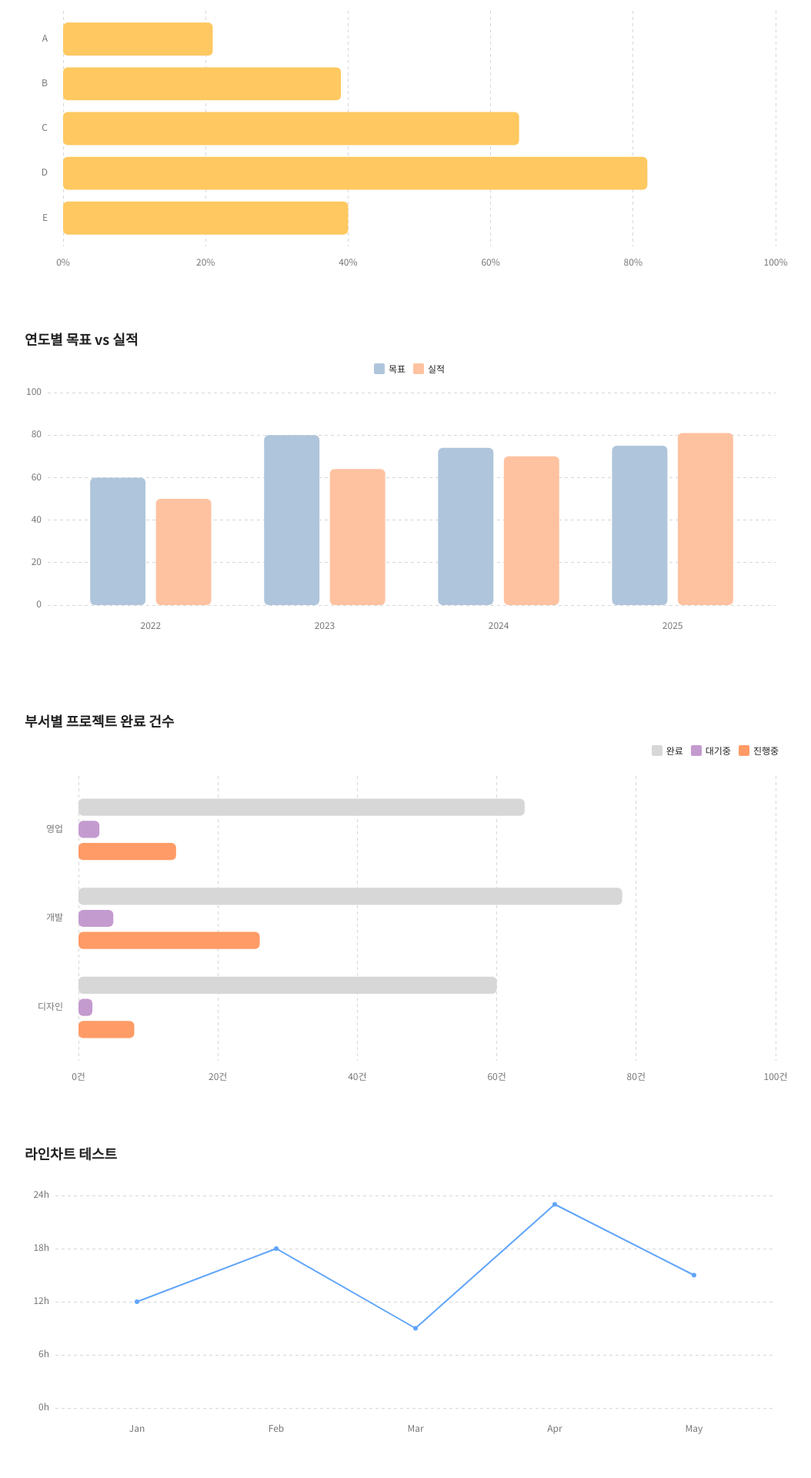
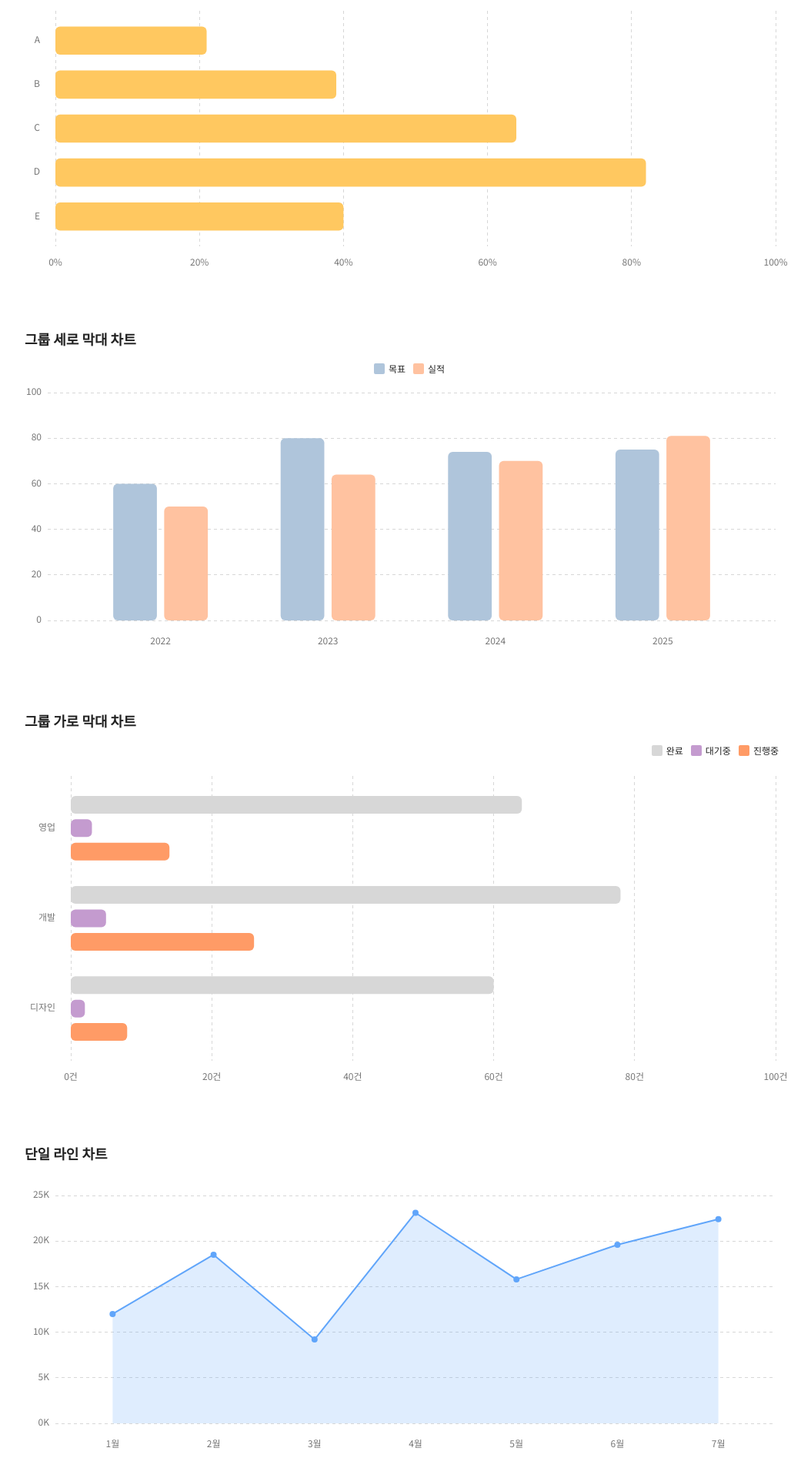
Before and after one commit to K-Sohyun/react-charts, a React (Vite) app: page / in a window 1280 px wide. Shown: the part 652-2572 px from the top of the page at 77% size, without its empty margins (108-1162 px from the left). Built offline with nearby package versions, Linux system fonts and the light colour scheme.

Commit message:
라인차트 수정, 애니메이션 css로 제어

```diff
--- a/src/App.tsx
+++ b/src/App.tsx
@@ -5,8 +5,8 @@ import type { BarDatum } from "./charts/BarChart/BarChart";
 import type { GroupBarDatum } from "./charts/BarChart/BarGroupChart";
 import type { LineDatum } from "./charts/LineChart/LineChart";
 
-// 1) 월별 매출(천만원) — 단일 세로
-const revenueMonthly: BarDatum[] = [
+// 1) 단일 세로
+const barSample: BarDatum[] = [
   { label: "1월", value: 50 },
   { label: "2월", value: 40 },
   { label: "3월", value: 48 },
@@ -21,8 +21,8 @@ const revenueMonthly: BarDatum[] = [
   { label: "12월", value: 84 },
 ];
 
-// 2) 프로젝트별 진행률 — 단일 가로
-const projectProgress: BarDatum[] = [
+// 2) 단일 가로
+const barSample2: BarDatum[] = [
   { label: "A", value: 21 },
   { label: "B", value: 39 },
   { label: "C", value: 64 },
@@ -30,28 +30,30 @@ const projectProgress: BarDatum[] = [
   { label: "E", value: 40 },
 ];
 
-// 3) 연도별 목표 vs 실적 — 그룹 세로
-const yearPlanActual: GroupBarDatum[] = [
+// 3) 그룹 세로
+const barSample3: GroupBarDatum[] = [
   { label: "2022", values: { plan: 60, actual: 50 } },
   { label: "2023", values: { plan: 80, actual: 64 } },
   { label: "2024", values: { plan: 74, actual: 70 } },
   { label: "2025", values: { plan: 75, actual: 81 } },
 ];
 
-// 4) 부서별 프로젝트 완료 건수 — 그룹 가로
-const deptProjects: GroupBarDatum[] = [
+// 4) 그룹 가로
+const barSample4: GroupBarDatum[] = [
   { label: "영업", values: { completed: 64, waiting: 3, pending: 14 } },
   { label: "개발", values: { completed: 78, waiting: 5, pending: 26 } },
   { label: "디자인", values: { completed: 60, waiting: 2, pending: 8 } },
 ];
 
-// 5) 라인차트 테스트
-const lineData: LineDatum[] = [
-  { label: "Jan", value: 1200 },
-  { label: "Feb", value: 1800 },
-  { label: "Mar", value: 900 },
-  { label: "Apr", value: 2300 },
-  { label: "May", value: 1500 },
+// 5) 단일 라인
+const lineSample: LineDatum[] = [
+  { label: "1월", value: 12000 },
+  { label: "2월", value: 18500 },
+  { label: "3월", value: 9200 },
+  { label: "4월", value: 23100 },
+  { label: "5월", value: 15800 },
+  { label: "6월", value: 19600 },
+  { label: "7월", value: 22400 },
 ];
 
 export default function App() {
@@ -59,11 +61,11 @@ export default function App() {
     <main className="page-container">
       <h2 className="page-title">Dashboard Charts</h2>
 
-      {/* 1) 월별 매출 — 단일 세로 */}
+      {/* 1) 단일 세로 */}
       <section className="chart-section">
-        <h3 className="sub-title">월별 매출 (단위: 천만원)</h3>
+        <h3 className="sub-title">단일 세로 막대 차트</h3>
         <BarChart
-          data={revenueMonthly}
+          data={barSample}
           orientation="vertical"
           rotateLabels
           framePadding={{ bottom: 60, left: 40 }}
@@ -77,13 +79,13 @@ export default function App() {
         />
       </section>
 
-      {/* 2) 프로젝트별 진행률 — 단일 가로 */}
+      {/* 2) 단일 가로 */}
       <section className="chart-section">
-        <h3 className="sub-title">프로젝트별 진행률</h3>
+        <h3 className="sub-title">단일 가로 막대 차트</h3>
         <BarChart
-          data={projectProgress}
+          data={barSample2}
           orientation="horizontal"
-          framePadding={{ bottom: 30, left: 50 }}
+          framePadding={{ bottom: 30 }}
           valueAxis={{
             min: 0,
             max: 100,
@@ -91,31 +93,31 @@ export default function App() {
             formatTick: (v) => `${v}%`,
           }}
           barColor="#ffc860"
-          categoryGap={0.3}
+          categoryGap={0.4}
         />
       </section>
 
-      {/* 3) 연도별 목표 vs 실적 — 그룹 세로 */}
+      {/* 3) 그룹 세로 */}
       <section className="chart-section">
-        <h3 className="sub-title">연도별 목표 vs 실적</h3>
+        <h3 className="sub-title">그룹 세로 막대 차트</h3>
         <BarGroupChart
-          data={yearPlanActual}
+          data={barSample3}
           orientation="vertical"
           seriesOrder={["plan", "actual"]}
           seriesLabels={{ plan: "목표", actual: "실적" }}
           colors={{ plan: "#afc5db", actual: "#ffc2a0" }}
-          categoryGap={0.22}
-          seriesGap={0.22}
-          framePadding={{ bottom: 60, left: 30 }}
+          categoryGap={0.4}
+          seriesGap={0.2}
+          framePadding={{ left: 30 }}
           valueAxis={{ min: 0, max: 100, ticks: { step: 20 } }}
         />
       </section>
 
-      {/* 4) 부서별 프로젝트 완료 건수 — 그룹 가로 */}
+      {/* 4) 그룹 가로 */}
       <section className="chart-section">
-        <h3 className="sub-title">부서별 프로젝트 완료 건수</h3>
+        <h3 className="sub-title">그룹 가로 막대 차트</h3>
         <BarGroupChart
-          data={deptProjects}
+          data={barSample4}
           height={440}
           orientation="horizontal"
           seriesOrder={["completed", "waiting", "pending"]}
@@ -129,9 +131,9 @@ export default function App() {
             waiting: "#C49BCF",
             pending: "#FF9B66",
           }}
-          categoryGap={0.25}
-          seriesGap={0.28}
-          framePadding={{ top: 40, bottom: 30, left: 70 }}
+          categoryGap={0.2}
+          seriesGap={0.3}
+          framePadding={{ top: 40, bottom: 30, left: 60 }}
           valueAxis={{
             min: 0,
             max: 100,
@@ -142,22 +144,24 @@ export default function App() {
         />
       </section>
 
+      {/* 5) 단일 라인 */}
       <section className="chart-section">
-        <h3 className="sub-title">라인차트 테스트</h3>
+        <h3 className="sub-title">단일 라인 차트</h3>
         <LineChart
-          data={lineData}
-          height={340}
+          data={lineSample}
+          height={360}
           color="#60a5fa"
           strokeWidth={2}
           showDots={true}
-          area={false} // 면 채우기
-          categoryGap={0.2} // X 밴드 간격
+          dotRadius={4}
+          area={true} // 면 채우기 활성화
+          categoryGap={0.15} // X 밴드 간격
           rotateLabels={false} // X 라벨 회전
           valueAxis={{
             min: 0,
-            max: 2400,
-            ticks: { step: 600 },
-            formatTick: (v) => `${Math.round(v / 100)}h`,
+            max: 25000,
+            ticks: { step: 5000 },
+            formatTick: (v) => `${Math.round(v / 1000)}K`,
           }}
         />
       </section>
--- a/src/charts/LineChart/LineChart.module.scss
+++ b/src/charts/LineChart/LineChart.module.scss
@@ -7,27 +7,49 @@
 .line {
   stroke-dasharray: 1; /* 전체 길이를 1로 간주 */
   stroke-dashoffset: 1; /* 처음엔 전부 숨김 */
-  animation: draw var(--line-dur, 900ms) ease-out forwards;
+  animation: draw 900ms ease-out forwards;
 }
 
-@keyframes draw {
-  to {
-    stroke-dashoffset: 0;
-  }
+/* 면 스타일 */
+.area {
+  opacity: 0;
+  fill-opacity: 0.2; /* 면 채우기 투명도 설정 */
+  animation: fade 200ms ease forwards;
+  animation-delay: 900ms;
 }
 
 /* 점 스타일 */
 .dot {
   opacity: 0;
-  animation: fade var(--dot-fade, 200ms) ease forwards;
-  animation-delay: var(--line-dur, 900ms);
+  animation: fade 200ms ease forwards;
+  animation-delay: 900ms;
 }
 
-/* 면 스타일 */
-.area {
+/* 그룹 차트 스타일 */
+.lineAnimated {
+  stroke-dasharray: 1;
+  stroke-dashoffset: 1;
+  animation: draw 900ms ease-out forwards;
+}
+
+.areaAnimated {
   opacity: 0;
-  animation: fade var(--dot-fade, 200ms) ease forwards;
-  animation-delay: var(--line-dur, 900ms);
+  fill-opacity: 0.2; /* 면 채우기 투명도 설정 */
+  animation: fade 200ms ease forwards;
+  animation-delay: 900ms;
+}
+
+.dotAnimated {
+  opacity: 0;
+  animation: fade 200ms ease forwards;
+  animation-delay: 900ms;
+}
+
+/* 애니메이션 키프레임 */
+@keyframes draw {
+  to {
+    stroke-dashoffset: 0;
+  }
 }
 
 @keyframes fade {
--- a/src/charts/LineChart/LineChart.tsx
+++ b/src/charts/LineChart/LineChart.tsx
@@ -29,8 +29,6 @@ type LineChartProps = {
   valueAxis?: ValueAxisOpts;
   framePadding?: Partial<Padding>;
   area?: boolean; // 영역(면) 채우기
-  lineDurationMs?: number; // 라인 그리기 시간 (CSS var로 전달)
-  dotFadeMs?: number; // 점 페이드인 시간 (CSS var로 전달)
 };
 
 type TooltipState = {
@@ -53,8 +51,6 @@ export default function LineChart({
   valueAxis,
   framePadding,
   area = false,
-  lineDurationMs = 900,
-  dotFadeMs = 200,
 }: LineChartProps) {
   const wrapperRef = useRef<HTMLDivElement | null>(null);
   const [tooltip, setTooltip] = useState<TooltipState | null>(null);
@@ -87,13 +83,6 @@ export default function LineChart({
     <div
       ref={wrapperRef}
       className={styles.wrapper}
-      style={
-        {
-          // CSS 변수로 애니메이션 시간 전달
-          ["--line-dur" as any]: `${lineDurationMs}ms`,
-          ["--dot-fade" as any]: `${dotFadeMs}ms`,
-        } as React.CSSProperties
-      }
     >
       <ChartWrapper height={height} framePadding={framePadding}>
         {({ innerWidth, innerHeight }) => {
@@ -120,7 +109,7 @@ export default function LineChart({
 
           const areaD = useMemo(() => {
             if (!area || !points.length) return "";
-            const baselineY = yScale(0);
+            const baselineY = yScale(vMin); // Y축 최솟값을 기준으로 설정
             const [first, ...rest] = points;
             const main = ["M", first.cx, first.cy]
               .concat(...rest.map((p) => ["L", p.cx, p.cy]))
@@ -129,7 +118,7 @@ export default function LineChart({
               first.cx
             } ${baselineY} Z`;
             return `${main} ${closing}`;
-          }, [area, points, yScale]);
+          }, [area, points, yScale, vMin]);
 
           return (
             <>
--- a/src/charts/core/scales.ts
+++ b/src/charts/core/scales.ts
@@ -1,6 +1,9 @@
 /**
  * linearScale
  * 데이터 값(dMin~dMax)을 화면 좌표(rMin~rMax)로 선형 변환
+ *
+ * - dMin/dMax : 데이터 도메인 범위
+ * - rMin/rMax : 픽셀 좌표 범위
  */
 export const linearScale = (
   dMin: number,
@@ -16,12 +19,16 @@ export const linearScale = (
 /**
  * bandScale
  * 카테고리 라벨 배열을 일정 간격의 밴드 좌표로 변환
+ *
+ * - labels : 카테고리 라벨 배열 (예: ["1월", "2월", "3월"])
+ * - rMin/rMax : 픽셀 좌표 범위 (예: 0 → innerWidth)
+ * - gapRatio : 막대차트는 0~1(간격 비율), 라인차트는 위치 조절 자유 값
  */
 export const bandScale = (
   labels: string[],
   rMin: number,
   rMax: number,
-  gapRatio = 0.2 // 막대 사이 간격 비율 (0~1)
+  gapRatio = 0.2
 ) => {
   const n = Math.max(labels.length, 1);
   const total = rMax - rMin;
```
